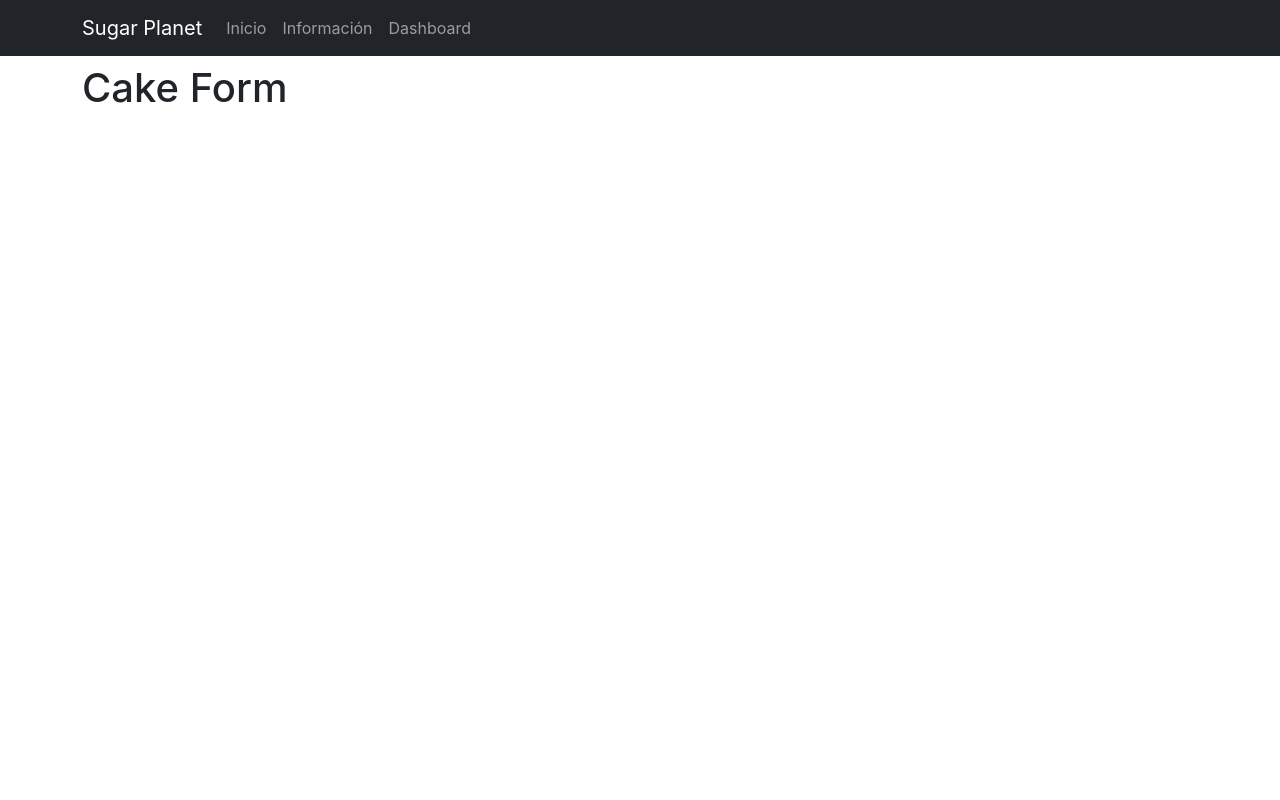
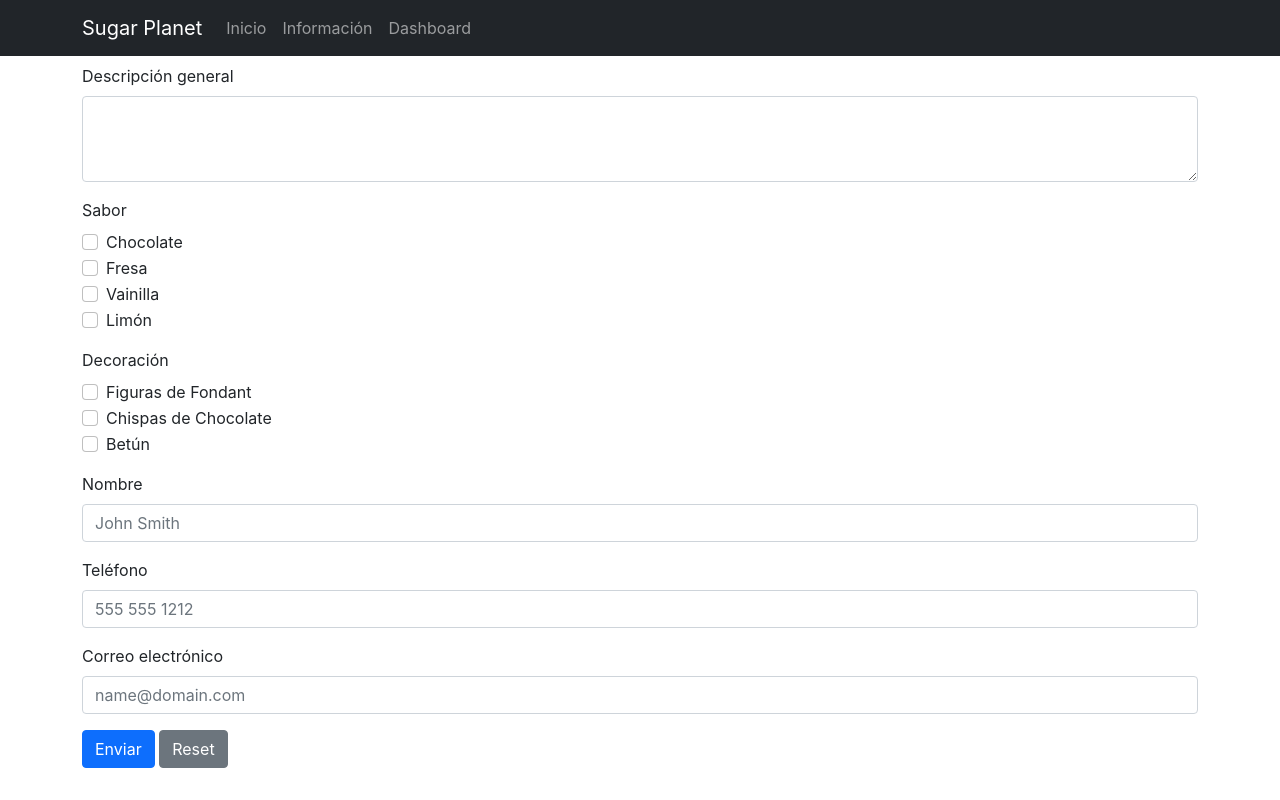
Before and after one commit to WollenMoth/sugar-planet, a React (Create React App) app: page /order in a window 1280 px wide. Built offline with nearby package versions, Linux system fonts and the light colour scheme; the HTML template or start-up script is replaced by a standard one.

Commit message:
feat: Cake Form

```diff
--- a/src/components/cakeForm.jsx
+++ b/src/components/cakeForm.jsx
@@ -1,10 +1,48 @@
 import React from "react";
+import Form from "react-bootstrap/Form";
+import Button from "react-bootstrap/Button";
+
+const flavours = ["Chocolate", "Fresa", "Vainilla", "Limón"];
+const decorations = ["Figuras de Fondant", "Chispas de Chocolate", "Betún"];
 
 function CakeForm(props) {
   return (
-    <div>
-      <h1>Cake Form</h1>
-    </div>
+    <Form>
+      <Form.Group className="mb-3" controlId="description">
+        <Form.Label>Descripción general</Form.Label>
+        <Form.Control as="textarea" rows={3} />
+      </Form.Group>
+      <Form.Group className="mb-3" controlId="flavours">
+        <Form.Label>Sabor</Form.Label>
+        {flavours.map((flavour) => {
+          return <Form.Check type="checkbox" label={flavour} />;
+        })}
+      </Form.Group>
+      <Form.Group className="mb-3" controlId="decorations">
+        <Form.Label>Decoración</Form.Label>
+        {decorations.map((decoration) => {
+          return <Form.Check type="checkbox" label={decoration} />;
+        })}
+      </Form.Group>
+      <Form.Group className="mb-3" controlId="name">
+        <Form.Label>Nombre</Form.Label>
+        <Form.Control type="text" placeholder="John Smith" />
+      </Form.Group>
+      <Form.Group className="mb-3" controlId="phone">
+        <Form.Label>Teléfono</Form.Label>
+        <Form.Control type="tel" placeholder="555 555 1212" />
+      </Form.Group>
+      <Form.Group className="mb-3" controlId="email">
+        <Form.Label>Correo electrónico</Form.Label>
+        <Form.Control type="email" placeholder="name@domain.com" />
+      </Form.Group>
+      <Button variant="primary" type="submit">
+        Enviar
+      </Button>{" "}
+      <Button variant="secondary" type="reset">
+        Reset
+      </Button>
+    </Form>
   );
 }
 
```
